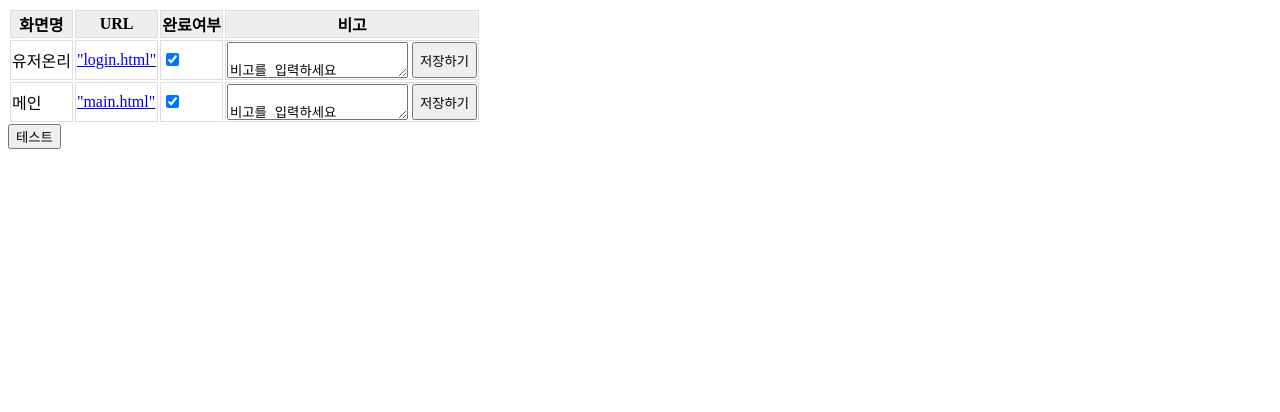
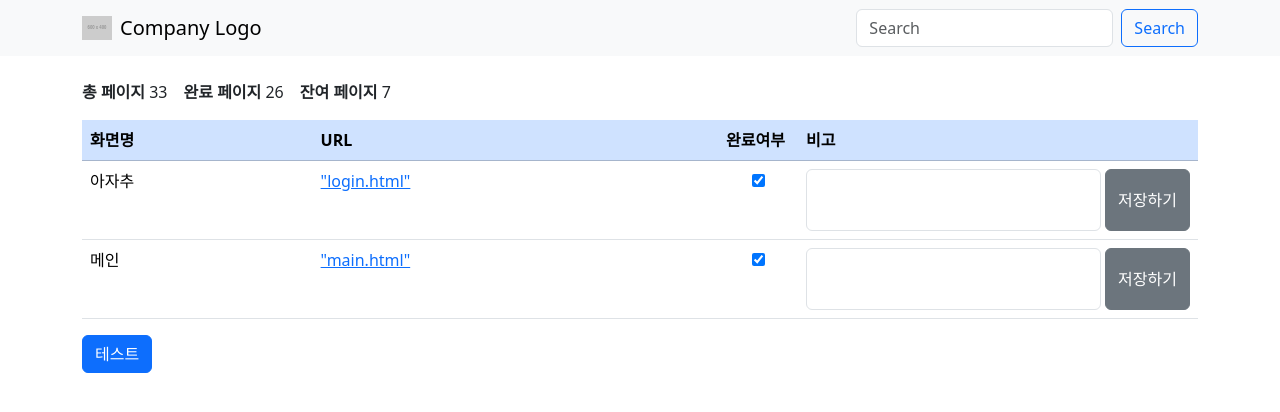
Before and after one commit to beingborn/nodejs_indexList, a website: page pages/index.html in a window 1280 px wide. Drawn offline with nearby package versions, Linux system fonts and the light colour scheme; placeholder pictures from the web are drawn by us.

Commit message:
(20260119) JSON 수정 성공, BootStrap 기본 스타일 제공

```diff
--- a/package.json
+++ b/package.json
@@ -16,6 +16,6 @@
         "express": "^5.2.1"
     },
     "nodemonConfig": {
-        "ignore": ["/server.js"]
+        "ignore": ["/server.js, *.json"]
     }
 }
--- a/pageData.json
+++ b/pageData.json
@@ -1,14 +1,14 @@
 [
   {
     "id": 1,
-    "title": "유저온리",
+    "title": "아자추",
     "url": "login.html",
-    "status": true
+    "status": "true"
   },
   {
     "id": 2,
     "title": "메인",
     "url": "main.html",
-    "status": true
+    "status": "true"
   }
 ]
--- a/pages/index.html
+++ b/pages/index.html
@@ -6,12 +6,53 @@
     <title>Entry</title>
 
     <link rel="stylesheet" href="/resources/style.css">
+    <link rel="stylesheet" href="https://cdn.jsdelivr.net/npm/bootstrap@5.3.8/dist/css/bootstrap.min.css">
+
+    <style>
+        textarea {
+            resize: none;
+        }
+    </style>
 </head>
 <body>
     <div id="wrap">
-        <div>
-            <table>
-                <thead>
+        <nav class="navbar bg-body-tertiary mb-4">
+            <div class="container-lg">
+                <a class="d-flex align-items-center gap-2 navbar-brand" href="#">
+                    <img src="https://placehold.co/600x400" alt="Logo" width="30" height="24" class="d-inline-block align-text-top">
+                    Company Logo
+                </a>
+                <form class="d-flex" role="search">
+                    <input class="form-control me-2" type="search" placeholder="Search" aria-label="Search"/>
+                    <button class="btn btn-outline-primary" type="submit">Search</button>
+                </form>
+            </div>
+        </nav>
+        <div class="container-fluid">
+            <div class="container-lg">
+                <ul class="d-flex align-items-center gap-3 list-unstyled">
+                    <li>
+                        <strong>총 페이지</strong>
+                        <span>33</span>
+                    </li>
+                    <li>
+                        <strong>완료 페이지</strong>
+                        <span>26</span>
+                    </li>
+                    <li>
+                        <strong>잔여 페이지</strong>
+                        <span>7</span>
+                    </li>
+                </ul>
+
+                <table class="table w-100">
+                    <colgroup>
+                        <col>
+                        <col>
+                        <col style="width: 80px">
+                        <col style="width: 400px">
+                    </colgroup>
+                    <thead class="table-primary">
                         <th>화면명</th>
                         <th>URL</th>
                         <th>완료여부</th>
@@ -23,12 +64,17 @@
                         </tr>
                     </tbody>
                 </table>
-            <button id="test">테스트</button>
+                <button class="btn btn-primary" id="test">테스트</button>
+            </div>
+
         </div>
     </div>
+    <script src="https://cdn.jsdelivr.net/npm/bootstrap@5.3.8/dist/js/bootstrap.bundle.min.js"></script>
     <script src="https://code.jquery.com/jquery-3.7.1.min.js" integrity="sha256-/JqT3SQfawRcv/BIHPThkBvs0OEvtFFmqPF/lYI/Cxo=" crossorigin="anonymous"></script>
     <script>
         $(function(){
+
+            function getPagesData(){
                 $.getJSON('../pageData.json', function(data){
                     const tbody = $('#pagesTableBody');
 
@@ -47,17 +93,17 @@
                         const urlCell = $('<td><a href="' + basePath + page.url + '">"'+ page.url +'"</a></td>')
                         tr.append(urlCell);
 
-                    const isChecked = page.status == true ? 'checked' : '';
-                    const statusCell = $(`<td class="status"><input data-id="${page.id}" type="checkbox" ${isChecked}/></td>`);
+                        const isChecked = page.status == 'true' ? 'checked' : '';
+                        const statusCell = $(`<td class="status text-center"><input data-id="${page.id}" type="checkbox" ${isChecked}/></td>`);
 
                         tr.append(statusCell);
 
                         const noteHtml = `
                             <div style="display: flex; flex-dirrection: column; gap: 4px;">
-                            <textarea id=${page.id + '-textarea'} placeholder="비고입력란">
-                                ${page.body || "비고를 입력하세요"}
+                                <textarea class="form-control" id=${page.id + '-textarea'} placeholder="비고입력란">
+                                    ${page.body || ""}
                                 </textarea>
-                            <button>저장하기</button>
+                                <button class="btn btn-secondary flex-shrink-0">저장하기</button>
                             </div>
                         `
                         const noteCell = $('<td></td>').html(noteHtml);
@@ -70,6 +116,9 @@
                     console.error('JSON 파일을 불러올 수 없습니다.');
                     $('#pagesTableBody').html('<tr><td colspan="4">데이터를 불러올 수 없습니다.</td></tr>');
                 })
+            }
+
+            getPagesData();
 
             // test
             $('#test').on('click', function(){
@@ -85,6 +134,8 @@
                     data: JSON.stringify(dataToSend),
                     success: function(response){
                         console.log("성공", response);
+
+                        getPagesData();
                     },
                     error: function(error) {
                         console.error("오류", error)
@@ -117,7 +168,6 @@
                 }
             })
         });
-
     </script>
 </body>
 </html>
```
Also changed, not shown: server.js (+5 -10 lines). Lines whose indentation alone changed are shown as unchanged.
